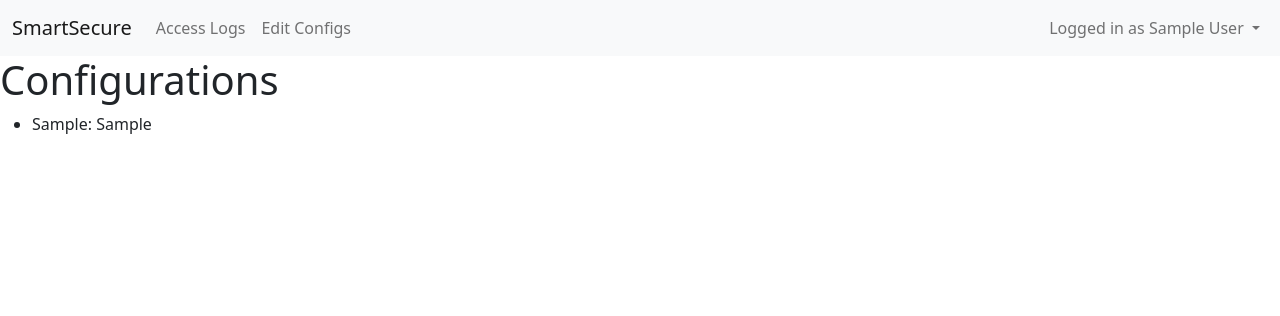
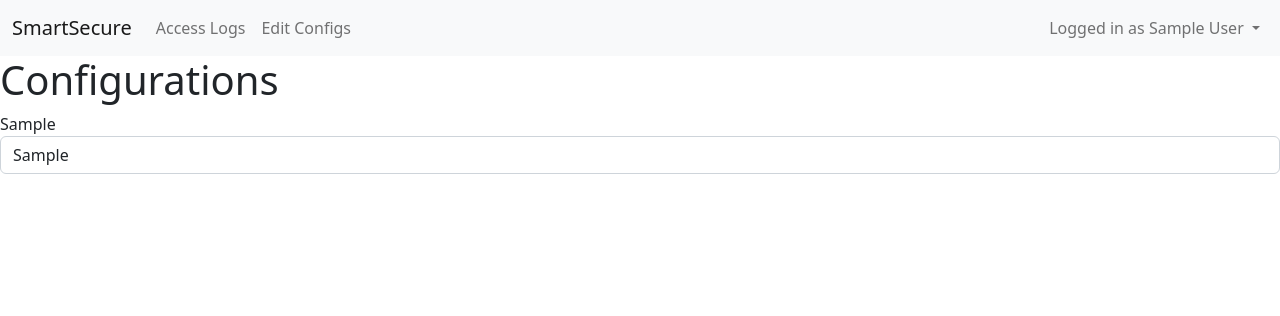
Before and after one commit to JohnChung2002/Smart-Secure-System, a Flask app: page /configs in a window 1280 px wide. Shown: the top 316 px of the page. Run offline with Flask 3, Linux system fonts and the light colour scheme; the visitor is signed in with stand-in values (Sample User, id 1); tables that the repository leaves empty hold one stand-in row (values such as "Sample post"); some libraries are stand-ins or nearby versions.

Commit message:
Update configs.html

```diff
--- a/templates/configs.html
+++ b/templates/configs.html
@@ -4,9 +4,12 @@
 
 {% block content %}
     <h1>Configurations</h1>
-    <ul>
+    <form action="/configs" method="post">
         {% for config in configs %}
-            <li>{{ config[0] }}: {{ config[1] }}</li>
+            <div class="form-group">
+                <label for="{{ config[0] }}">{{ config[0] }}</label>
+                <input type="text" class="form-control" id="{{ config[0] }}" name="{{ config[0] }}" value="{{ config[1] }}">
+            </div>
         {% endfor %}
-    </ul>
+    </form>
 {% endblock %}
```
